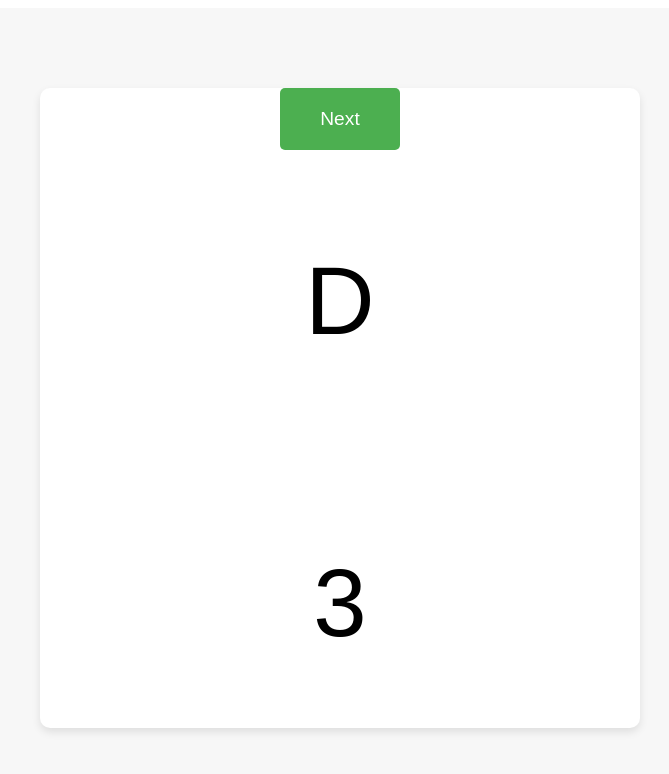
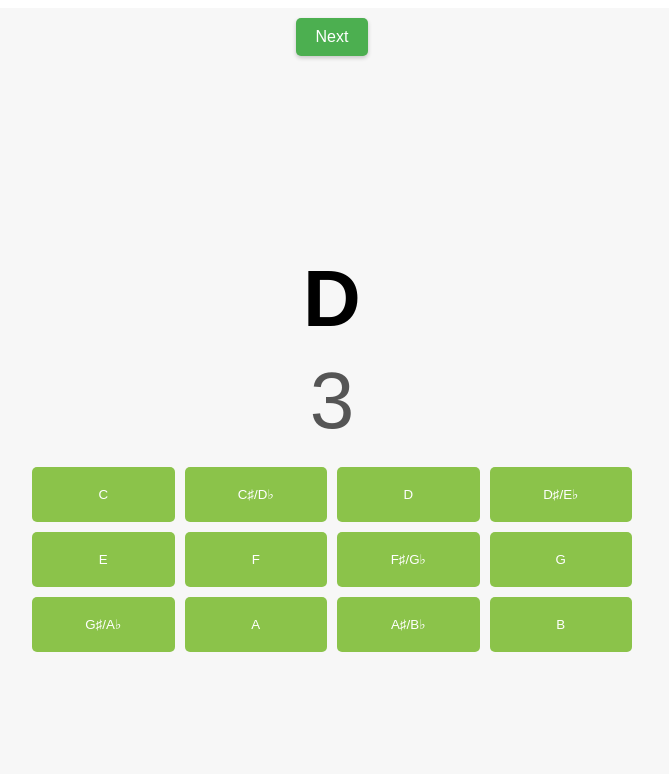
Before and after one commit to stephenjayakar/music-math, a React (Create React App) app: page / in a window 1280 px wide. Shown: the top 774 px of the page, without its empty margins (308-977 px from the left). Built offline with nearby package versions, Linux system fonts and the light colour scheme.

Commit message:
added a helper for note repr, redid the CSS

```diff
--- a/src/App.css
+++ b/src/App.css
@@ -1,74 +1,98 @@
-.app-container {
+.app {
   display: flex;
+  flex-direction: column;
   height: 100vh;
-  width: 100vw;
+  justify-content: space-between;
   align-items: center;
-  justify-content: center;
+  text-align: center;
+  background: #f7f7f7;
   font-family: 'Arial', sans-serif;
-  background-color: #f7f7f7;
-  margin: 0;
-  padding: 0;
 }
 
-.content {
-  display: flex;
-  flex-direction: column;
-  align-items: center;
-  justify-content: space-around;
-  height: 80%;
-  width: 90%;
-  max-width: 600px;
-  background-color: white;
-  box-shadow: 0 4px 8px rgba(0,0,0,0.1);
-  border-radius: 10px;
-  overflow: hidden;
+header {
+  padding-top: 10px;
 }
 
-.note-interval-display {
-  text-align: center;
-  font-size: 4em;
-  flex-grow: 2;
-  display: flex;
-  flex-direction: column;
-  justify-content: center;
-}
-
-.answers-container {
-  display: grid;
-  grid-template-columns: repeat(auto-fit, minmax(70px, 1fr));
-  gap: 10px;
-  width: 100%;
-  padding: 20px;
-}
-
-.answer-button, .next-button {
-  padding: 15px 30px;
-  font-size: 1em;
-  cursor: pointer;
+header button {
+  padding: 10px 20px;
+  margin-bottom: 20px;
+  font-size: 16px;
   background-color: #4CAF50;
   color: white;
   border: none;
   border-radius: 5px;
-  transition: background-color 0.3s, transform 0.3s;
+  cursor: pointer;
+  box-shadow: 0 2px 4px rgba(0,0,0,0.2);
 }
 
-.answer-button:hover, .next-button:hover {
-  background-color: #45a049;
+main {
+  flex-grow: 1;
+  display: flex;
+  flex-direction: column;
+  justify-content: center;
+  align-items: center;
+  width: 100%;
+}
+
+.display {
+  margin: 20px 0;
+  font-size: 3em;
+}
+
+.note {
+  font-weight: bold;
+  margin-bottom: 10px;
+}
+
+.interval {
+  font-size: 0.8em;
+  color: #555;
+}
+
+.answer-buttons {
+  display: grid;
+  grid-template-columns: repeat(2, 1fr);
+  gap: 10px;
+  width: 90%;
+  max-width: 600px;
+}
+
+.answer-buttons button {
+  padding: 15px;
+  background-color: #8BC34A;
+  color: white;
+  border: none;
+  border-radius: 5px;
+  cursor: pointer;
+  transition: background-color 0.2s, transform 0.2s;
+}
+
+.answer-buttons button:hover {
+  background-color: #79b437;
   transform: translateY(-2px);
 }
 
-.message {
-  font-size: 1.2em;
+footer.message {
+  padding: 20px;
+  width: 100%;
+  text-align: center;
   color: #333;
 }
 
-/* Media query for larger screens */
-@media (min-width: 600px) {
-  .note-interval-display {
-    font-size: 6em;
+@media (min-width: 768px) {
+  .display {
+    font-size: 5em;
   }
-  .answer-button, .next-button {
-    padding: 20px 40px;
-    font-size: 1.2em;
+
+  .interval {
+    font-size: 1em;
+  }
+
+  .answer-buttons {
+    grid-template-columns: repeat(4, 1fr);
+  }
+
+  .answer-buttons button {
+    padding: 20px;
   }
 }
--- a/src/App.js
+++ b/src/App.js
@@ -4,53 +4,48 @@ import './App.css';
 
 function App() {
   const [randomNoteAndInterval, setRandomNoteAndInterval] = useState({});
-  const [message, setMessage] = useState(null);
+  const [message, setMessage] = useState('');
 
-  // Placeholder function to simulate fetching data
+  useEffect(() => {
+    setRandomNoteAndInterval({
+      note: music.randomNote(),
+      interval: music.randomInterval(),
+    });
+  }, []);
+
+  const submitAnswer = (answer) => {
+    const expected = music.intervalNote(
+      randomNoteAndInterval.note,
+      randomNoteAndInterval.interval,
+    );
+    setMessage(music.notesEqual(answer, expected) ? "Got it!" : `Oops, it was supposed to be ${expected}`);
+  };
+
   const resetRandomNoteAndInterval = () => {
     setRandomNoteAndInterval({
       note: music.randomNote(),
       interval: music.randomInterval(),
     });
-    setMessage(null)
+    setMessage('');
   };
 
-  const submitAnswer = (answer) => {
-    if (!randomNoteAndInterval) {
-      return;
-    }
-    const expected = music.intervalNote(
-      randomNoteAndInterval.note,
-      randomNoteAndInterval.interval,
-    );
-    if (music.notesEqual(answer, expected)) {
-      setMessage("Got it!")
-    } else {
-      setMessage("Oops, it was supposed to be " + expected)
-    }
-  }
-
-  useEffect(() => {
-    resetRandomNoteAndInterval();
-  }, []);
-
   return (
-    <div className="app-container">
-      <div className="content">
-        <button className="next-button" onClick={()=>resetRandomNoteAndInterval()}>Next</button>
-        {randomNoteAndInterval && (
-          <div className="note-interval-display">
-            <p className="note-display">{randomNoteAndInterval.note}</p>
-            <p className="interval-display">{randomNoteAndInterval.interval}</p>
-          </div>
-        )}
-        <div className="answers-container">
-          {music.notes.map((answer) =>
-            <button className="answer-button" onClick={() => submitAnswer(answer)}>{answer}</button>
-          )}
+    <div className="app">
+      <header>
+        <button onClick={resetRandomNoteAndInterval}>Next</button>
+      </header>
+      <main>
+        <div className="display">
+          <div className="note">{music.noteRepr(randomNoteAndInterval.note, false)}</div>
+          <div className="interval">{randomNoteAndInterval.interval}</div>
         </div>
-        {message && <p className="message">{message}</p>}
-      </div>
+        <div className="answer-buttons">
+          {music.notes.map((note, index) => (
+            <button key={index} onClick={() => submitAnswer(note)}>{music.noteRepr(note, true)}</button>
+          ))}
+        </div>
+      </main>
+      {message && <footer className="message">{message}</footer>}
     </div>
   );
 }
--- a/src/music.js
+++ b/src/music.js
@@ -39,7 +39,7 @@ export const notes = [
   'B',
 ];
 
-function randomIntInc(min, max) {
+export function randomIntInc(min, max) {
   return Math.floor(Math.random() * (max - min + 1)) + min;
 }
 
@@ -75,3 +75,34 @@ export function intervalNote(note, interval) {
   }
   return notes[newIndex];
 }
+
+const lookupFlat = {
+  'C♯': 'D♭',
+  'D♯': 'E♭',
+  'F♯': 'G♭',
+  'G♯': 'A♭',
+  'A♯': 'B♭',
+}
+
+// Returns string representation of a note. This may alternate between
+// enharmonics or display both.
+export function noteRepr(
+  note,
+  displayBoth,
+) {
+  if (!(note in lookupFlat)) {
+    return note
+  }
+
+  const flat = lookupFlat[note];
+  if (displayBoth) {
+    return `${note}/${flat}`;
+  } else {
+    // Choose between which enharmonic to return
+    if (randomIntInc(0, 1) == 0) {
+      return note;
+    } else {
+      return flat;
+    }
+  }
+}
```
